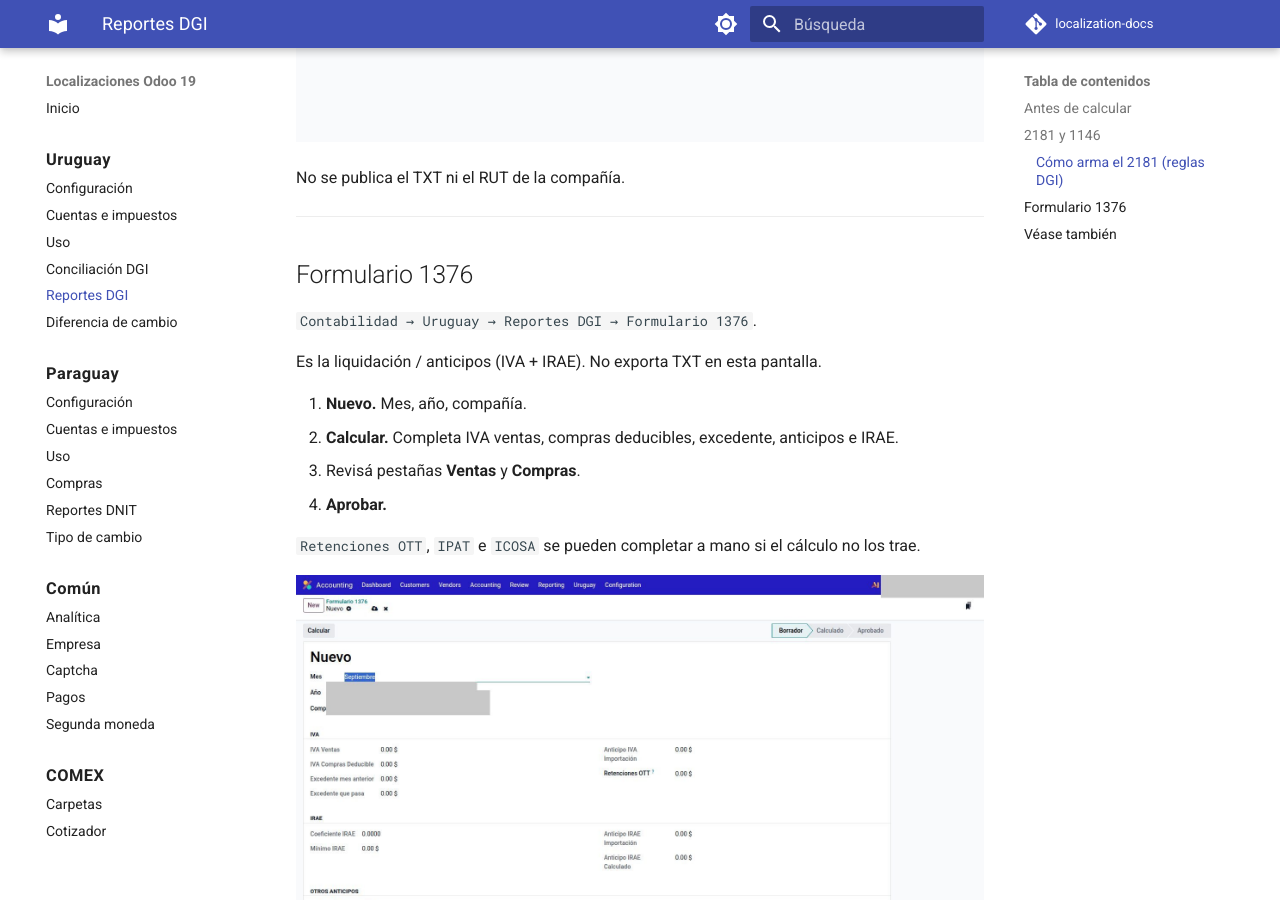
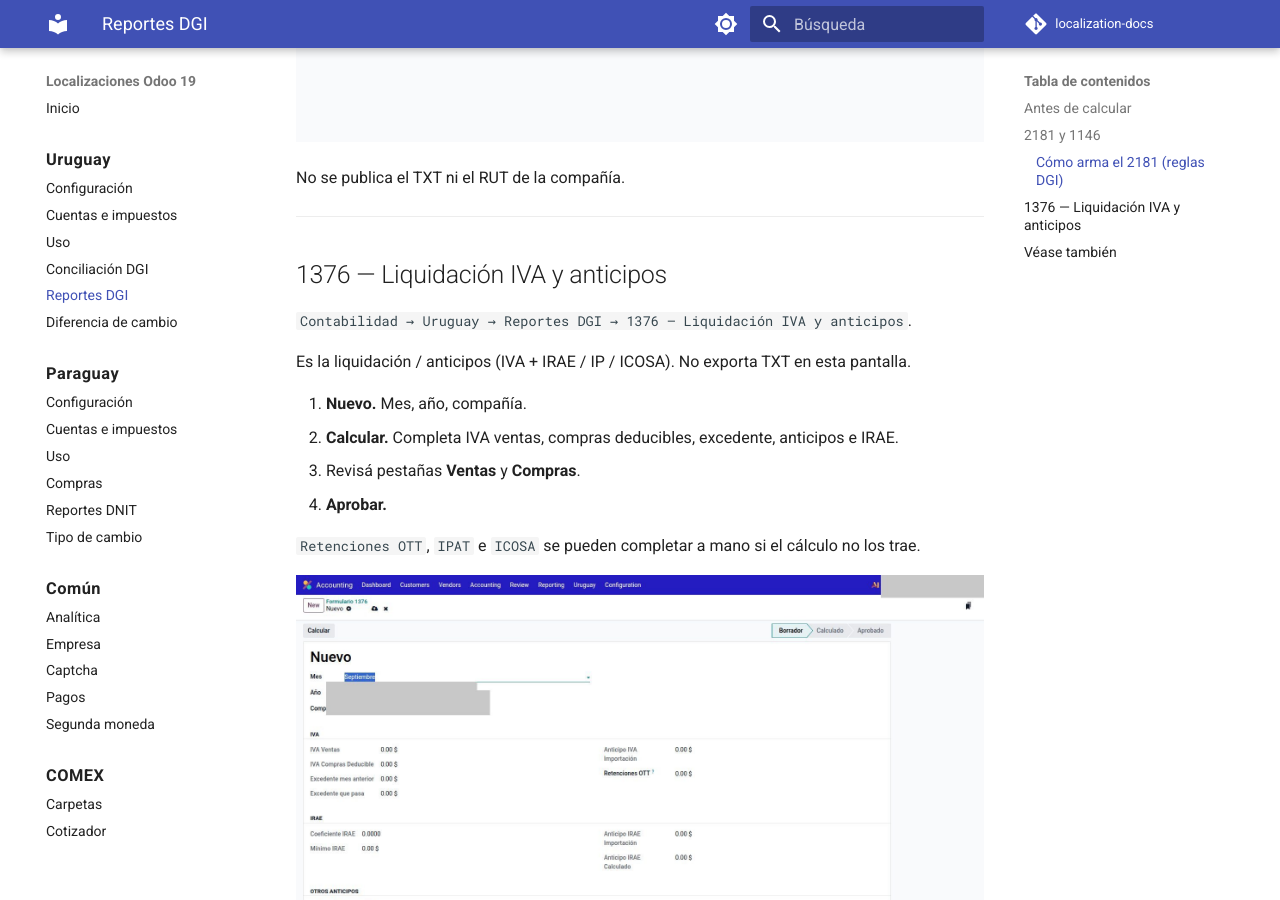
Before and after one commit to Pabloolano/localization-docs, an MkDocs documentation site: the page built from docs/uruguay/reportes.md, in a window 1280 px wide and 900 px high, scrolled down 3334 px. Built offline with MkDocs 1.6.1 and Material for MkDocs 9.7.7, drawn with Linux system fonts in a browser that asks for light colours; comment, search, counter and statistics services are not loaded; some of the changed text lies outside the part shown.

Commit message:
docs(uy): menús Reportes DGI con nombre e impuesto
Co-authored-by: Cursor <cursoragent@cursor.com>

```diff
--- a/docs/uruguay/reportes.md
+++ b/docs/uruguay/reportes.md
@@ -35,8 +35,8 @@ Si el tax no está mapeado, el XML CFE puede estar bien y el reporte igual sale
 
 Misma pantalla, distinto tipo. Menús:
 
-- `Contabilidad → Uruguay → Reportes DGI → Formulario 2181`
-- `Contabilidad → Uruguay → Reportes DGI → Formulario 1146`
+- `Contabilidad → Uruguay → Reportes DGI → 2181 — IVA ventas y compras`
+- `Contabilidad → Uruguay → Reportes DGI → 1146 — Retenciones IRPF`
 
 ![Lista de reportes DGI (2181 / 1146)](img/odoo-reportes-dgi.jpg)
 
@@ -76,11 +76,11 @@ No se publica el TXT ni el RUT de la compañía.
 
 ---
 
-## Formulario 1376
+## 1376 — Liquidación IVA y anticipos
 
-`Contabilidad → Uruguay → Reportes DGI → Formulario 1376`.
+`Contabilidad → Uruguay → Reportes DGI → 1376 — Liquidación IVA y anticipos`.
 
-Es la liquidación / anticipos (IVA + IRAE). No exporta TXT en esta pantalla.
+Es la liquidación / anticipos (IVA + IRAE / IP / ICOSA). No exporta TXT en esta pantalla.
 
 1. **Nuevo.** Mes, año, compañía.
 2. **Calcular.** Completa IVA ventas, compras deducibles, excedente, anticipos e IRAE.
```
